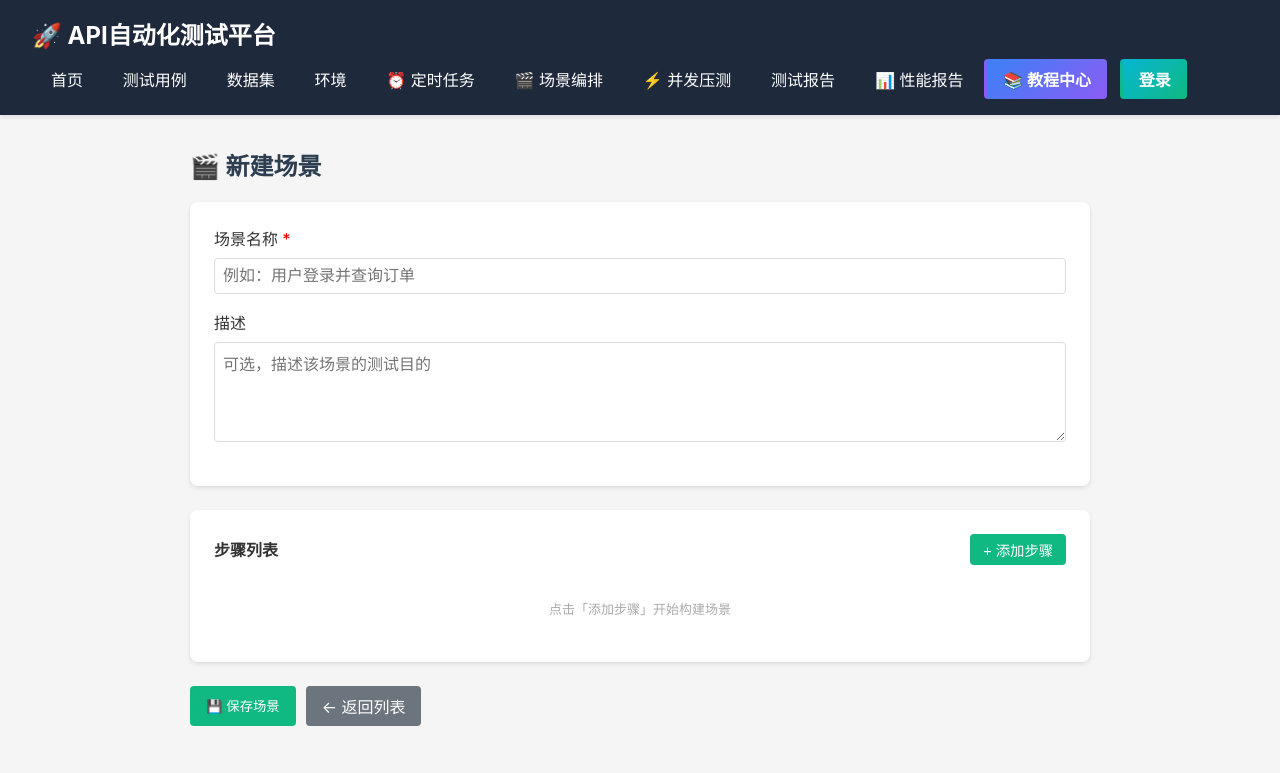
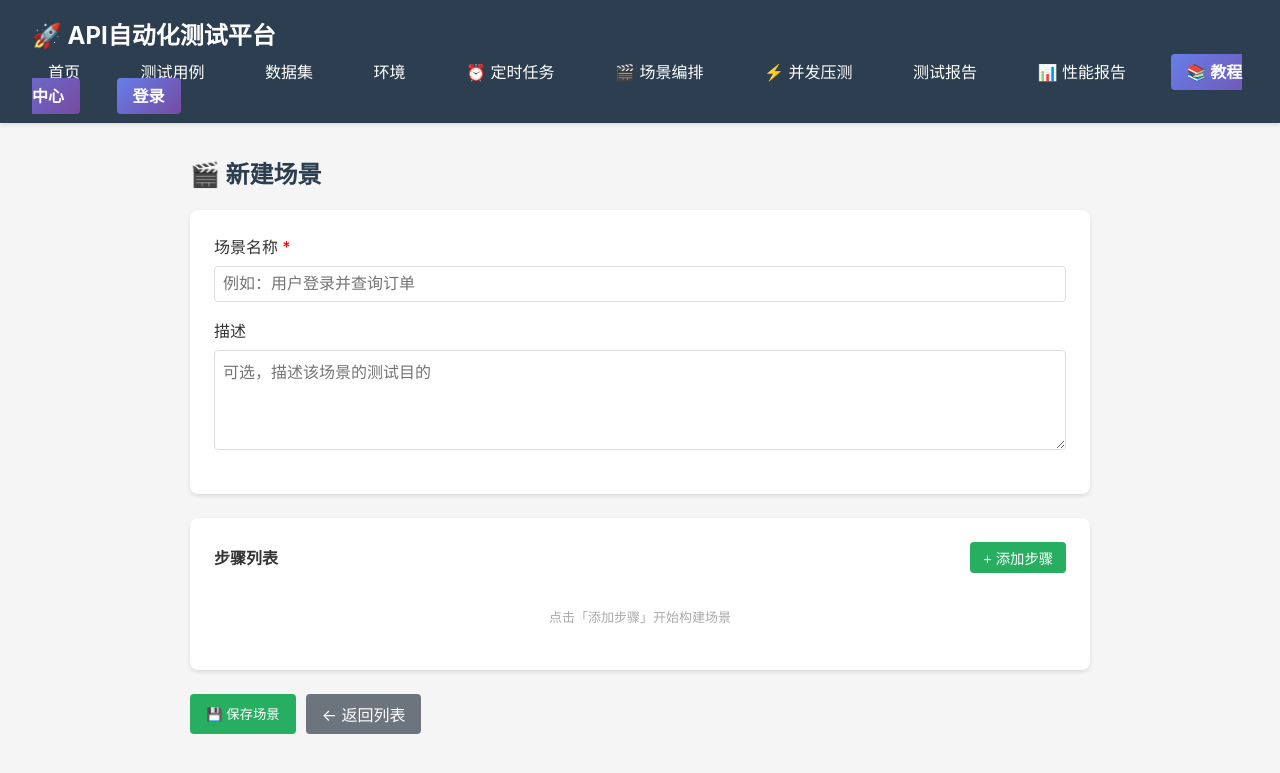
Before and after one commit to IULUIN/api-testing-platform, a Flask app: page /scenarios/add in a window 1280 px wide. Shown: the top 773 px of the page. Run offline with Flask 3, Linux system fonts and the light colour scheme; data that the repository does not hold is empty.

Commit message:
恢复导航栏原始配色

```diff
--- a/templates/base.html
+++ b/templates/base.html
@@ -21,7 +21,7 @@
         }
 
         .navbar {
-            background: #1e293b;
+            background: #2c3e50;
             color: white;
             padding: 1rem 2rem;
             box-shadow: 0 2px 4px rgba(0,0,0,0.1);
@@ -32,73 +32,17 @@
             margin-bottom: 0.5rem;
         }
 
-        .navbar nav {
-            display: flex;
-            flex-wrap: wrap;
-            gap: 0.3rem;
-            align-items: center;
-        }
-
         .navbar nav a {
             color: white;
             text-decoration: none;
+            margin-right: 1.5rem;
             padding: 0.5rem 1rem;
             border-radius: 4px;
-            transition: all 0.2s;
-            font-size: 1rem;
-            border-left: 3px solid transparent;
+            transition: background 0.3s;
         }
 
         .navbar nav a:hover {
             background: rgba(255,255,255,0.1);
-        }
-
-        /* 导航按钮颜色 */
-        .nav-home { border-left-color: #3b82f6; }
-        .nav-home:hover { background: rgba(59,130,246,0.15); }
-
-        .nav-test { border-left-color: #06b6d4; }
-        .nav-test:hover { background: rgba(6,182,212,0.15); }
-
-        .nav-data { border-left-color: #8b5cf6; }
-        .nav-data:hover { background: rgba(139,92,246,0.15); }
-
-        .nav-env { border-left-color: #10b981; }
-        .nav-env:hover { background: rgba(16,185,129,0.15); }
-
-        .nav-task { border-left-color: #eab308; }
-        .nav-task:hover { background: rgba(234,179,8,0.15); }
-
-        .nav-scene { border-left-color: #f97316; }
-        .nav-scene:hover { background: rgba(249,115,22,0.15); }
-
-        .nav-load { border-left-color: #ef4444; }
-        .nav-load:hover { background: rgba(239,68,68,0.15); }
-
-        .nav-report { border-left-color: #14b8a6; }
-        .nav-report:hover { background: rgba(20,184,166,0.15); }
-
-        .nav-perf { border-left-color: #ec4899; }
-        .nav-perf:hover { background: rgba(236,72,153,0.15); }
-
-        .nav-examples {
-            background: linear-gradient(135deg, #3b82f6 0%, #8b5cf6 100%);
-            border-left-color: transparent;
-            font-weight: bold;
-        }
-        .nav-examples:hover {
-            opacity: 0.9;
-            background: linear-gradient(135deg, #3b82f6 0%, #8b5cf6 100%);
-        }
-
-        .nav-login {
-            background: linear-gradient(135deg, #06b6d4 0%, #10b981 100%);
-            border-left-color: transparent;
-            font-weight: bold;
-        }
-        .nav-login:hover {
-            opacity: 0.9;
-            background: linear-gradient(135deg, #06b6d4 0%, #10b981 100%);
         }
 
         .container {
@@ -117,13 +61,13 @@
 
         .card h2 {
             margin-bottom: 1rem;
-            color: #1e293b;
+            color: #2c3e50;
         }
 
         .btn {
             display: inline-block;
             padding: 0.5rem 1rem;
-            background: #3b82f6;
+            background: #3498db;
             color: white;
             text-decoration: none;
             border-radius: 4px;
@@ -133,23 +77,23 @@
         }
 
         .btn:hover {
-            background: #2563eb;
+            background: #2980b9;
         }
 
         .btn-success {
-            background: #10b981;
+            background: #27ae60;
         }
 
         .btn-success:hover {
-            background: #059669;
+            background: #229954;
         }
 
         .btn-danger {
-            background: #ef4444;
+            background: #e74c3c;
         }
 
         .btn-danger:hover {
-            background: #dc2626;
+            background: #c0392b;
         }
 
         .btn-small {
@@ -175,17 +119,17 @@
         }
 
         .status-success {
-            color: #10b981;
+            color: #27ae60;
             font-weight: bold;
         }
 
         .status-failed {
-            color: #ef4444;
+            color: #e74c3c;
             font-weight: bold;
         }
 
         .status-error {
-            color: #f59e0b;
+            color: #f39c12;
             font-weight: bold;
         }
 
@@ -232,7 +176,7 @@
         .stat-card h3 {
             font-size: 2rem;
             margin-bottom: 0.5rem;
-            color: #3b82f6;
+            color: #3498db;
         }
 
         .stat-card p {
@@ -245,21 +189,21 @@
     <div class="navbar">
         <h1>🚀 API自动化测试平台</h1>
         <nav>
-            <a href="/" class="nav-home">首页</a>
-            <a href="/test-cases" class="nav-test">测试用例</a>
-            <a href="/data-sets" class="nav-data">数据集</a>
-            <a href="/environments" class="nav-env">环境</a>
-            <a href="/scheduled-tasks" class="nav-task">⏰ 定时任务</a>
-            <a href="/scenarios" class="nav-scene">🎬 场景编排</a>
-            <a href="/load-tests" class="nav-load">⚡ 并发压测</a>
-            <a href="/reports" class="nav-report">测试报告</a>
-            <a href="/performance-report" class="nav-perf">📊 性能报告</a>
-            <a href="/examples" class="nav-examples">📚 教程中心</a>
+            <a href="/">首页</a>
+            <a href="/test-cases">测试用例</a>
+            <a href="/data-sets">数据集</a>
+            <a href="/environments">环境</a>
+            <a href="/scheduled-tasks">⏰ 定时任务</a>
+            <a href="/scenarios">🎬 场景编排</a>
+            <a href="/load-tests">⚡ 并发压测</a>
+            <a href="/reports">测试报告</a>
+            <a href="/performance-report">📊 性能报告</a>
+            <a href="/examples" style="background: linear-gradient(135deg, #667eea 0%, #764ba2 100%); color: white; border: none; font-weight: bold;">📚 教程中心</a>
             {% if current_user.is_authenticated %}
                 <span style="margin-left: 1rem; color: #ecf0f1; font-size: 0.95rem;">👋 {{ current_user.username }}</span>
                 <a href="{{ url_for('auth.logout') }}" style="margin-left: 0.5rem; color: #ecf0f1; text-decoration: none;">退出</a>
             {% else %}
-                <a href="{{ url_for('auth.login') }}" class="nav-login" style="margin-left: 0.5rem;">登录</a>
+                <a href="{{ url_for('auth.login') }}" style="margin-left: 0.5rem; background: linear-gradient(135deg, #667eea 0%, #764ba2 100%); color: white; border: none; font-weight: bold;">登录</a>
             {% endif %}
         </nav>
     </div>
```
